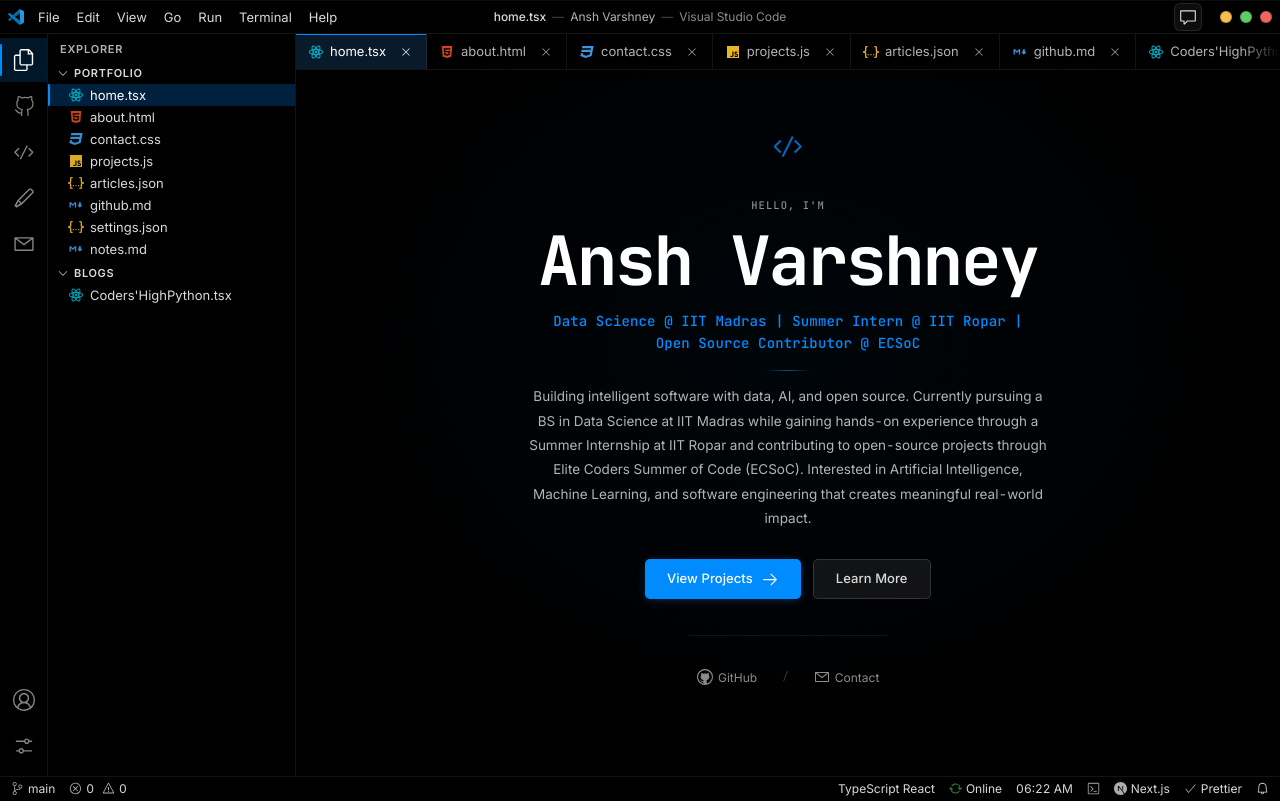
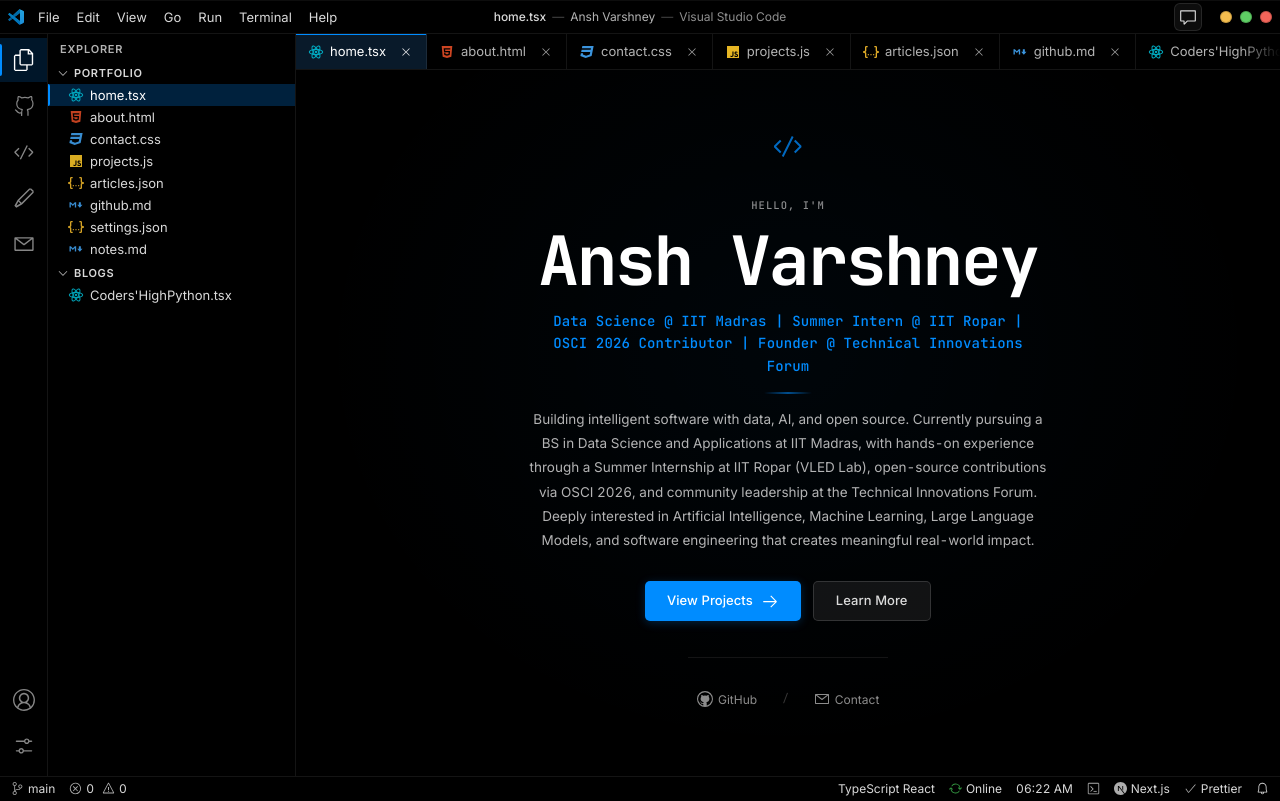
Before and after one commit to anshvarshney1502/Portfolio-Blog, a Next.js app: page / in a window 1280 px wide. Built offline with nearby package versions, Linux system fonts and the light colour scheme.

Commit message:
docs(home): sync homepage & SEO metadata with latest LinkedIn info
- Update role tagline: OSCI 2026 Contributor + Founder @ Technical Innovations Forum
- Refresh hero description with VLED Lab, OSCI 2026, and LLM interest
- Update SEO description and keywords to match latest positioning

```diff
--- a/app/layout.tsx
+++ b/app/layout.tsx
@@ -34,7 +34,7 @@ export const metadata: Metadata = {
     template: 'Ansh Varshney | %s',
   },
   description:
-    'Building intelligent software with data, AI, and open source. BS in Data Science @ IIT Madras | Summer Intern @ IIT Ropar | Open Source Contributor @ ECSoC.',
+    'Building intelligent software with data, AI, and open source. BS in Data Science @ IIT Madras | Summer Intern @ IIT Ropar (VLED Lab) | OSCI 2026 Contributor | Founder @ Technical Innovations Forum.',
   keywords: [
     'Ansh Varshney',
     'anshvarshney1502',
@@ -42,11 +42,15 @@ export const metadata: Metadata = {
     'Varshney',
     'IIT Madras',
     'IIT Ropar',
+    'VLED Lab',
     'Data Science',
     'AI',
     'Machine Learning',
+    'Large Language Models',
+    'LLM',
     'Open Source',
-    'ECSoC',
+    'OSCI 2026',
+    'Technical Innovations Forum',
     'Ansh Varshney Portfolio',
     'vscode-portfolio',
   ],
--- a/app/page.tsx
+++ b/app/page.tsx
@@ -22,13 +22,13 @@ export default function HomePage() {
             <h1 className={styles.name}>Ansh Varshney</h1>
 
             <p className={styles.role}>
-              Data Science @ IIT Madras | Summer Intern @ IIT Ropar | Open Source Contributor @ ECSoC
+              Data Science @ IIT Madras | Summer Intern @ IIT Ropar | OSCI 2026 Contributor | Founder @ Technical Innovations Forum
             </p>
 
             <div className={styles.divider} />
 
             <p className={styles.description}>
-              Building intelligent software with data, AI, and open source. Currently pursuing a BS in Data Science at IIT Madras while gaining hands-on experience through a Summer Internship at IIT Ropar and contributing to open-source projects through Elite Coders Summer of Code (ECSoC). Interested in Artificial Intelligence, Machine Learning, and software engineering that creates meaningful real-world impact.
+              Building intelligent software with data, AI, and open source. Currently pursuing a BS in Data Science and Applications at IIT Madras, with hands-on experience through a Summer Internship at IIT Ropar (VLED Lab), open-source contributions via OSCI 2026, and community leadership at the Technical Innovations Forum. Deeply interested in Artificial Intelligence, Machine Learning, Large Language Models, and software engineering that creates meaningful real-world impact.
             </p>
           </div>
 
```
